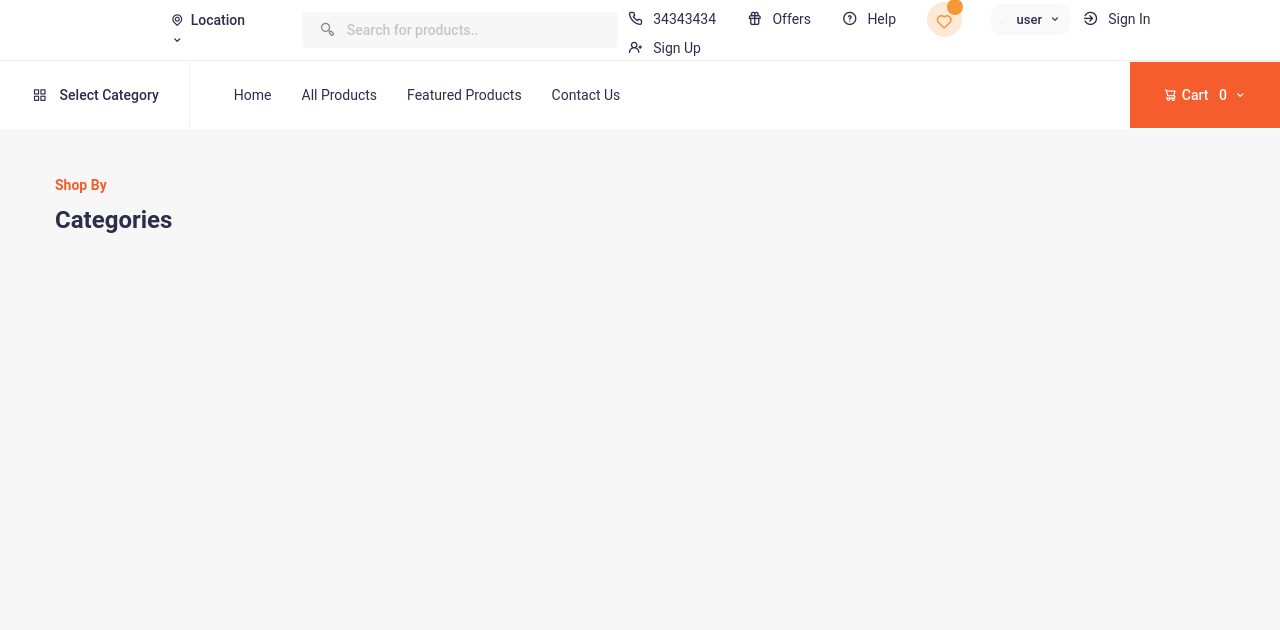
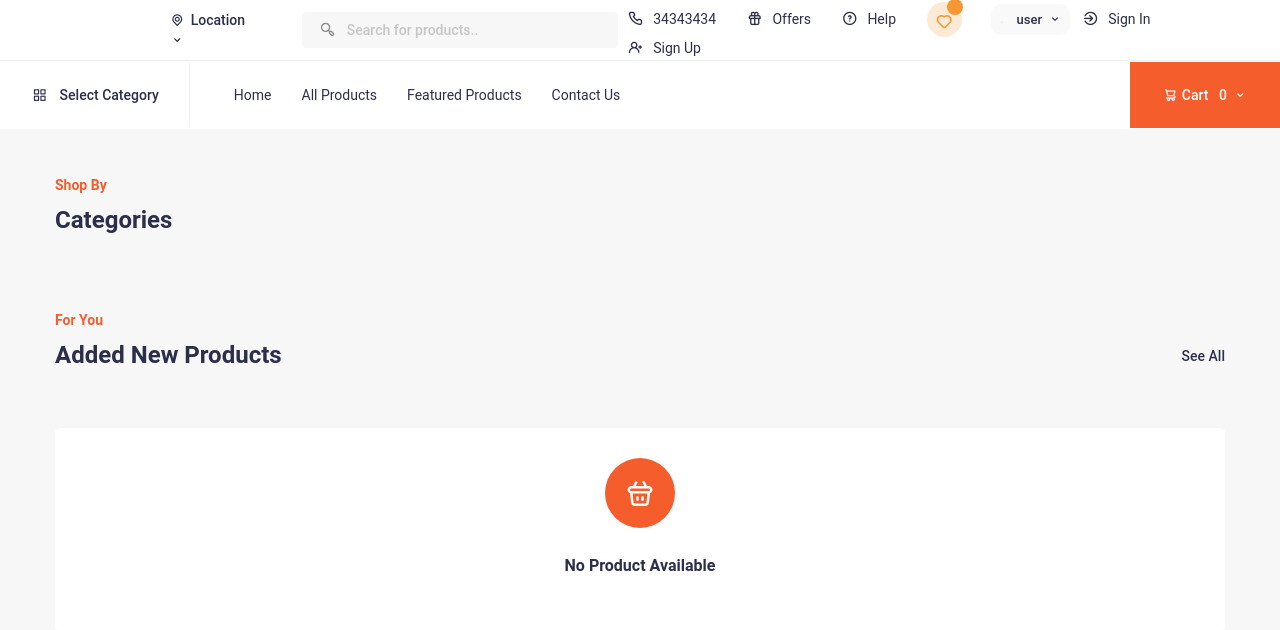
Before and after one commit to rishwanthvallala/e-commerce, a Django app: page / in a window 1280 px wide. Shown: the top 630 px of the page. Run offline with Django 3.2, Linux system fonts and the light colour scheme; tables that the repository leaves empty hold one stand-in row (values such as "Sample post"); grey boxes marked "Sample" are stand-in pictures; some libraries are stand-ins or nearby versions.

Commit message:
show all products in home

```diff
--- a/core/views.py
+++ b/core/views.py
@@ -1,11 +1,14 @@
 from django.shortcuts import render
 
 from categories.models import Category
+from products.models import Product
 
 
 def index(request):
     categories = Category.objects.all()
+    products = Product.objects.all()
     context = {
-        'categories': categories
+        'categories': categories,
+        'products': products,
     }
     return render(request, 'index.html', context)
--- a/templates/index.html
+++ b/templates/index.html
@@ -44,4 +44,43 @@
     </div>
     <!-- Categories End -->
 
+    <!-- New Products Start -->
+    <div class="section145">
+        <div class="container">
+            <div class="row">
+                <div class="col-md-12">
+                    <div class="main-title-tt">
+                        <div class="main-title-left">
+                            <span>For You</span>
+                            <h2>Added New Products</h2>
+                        </div>
+                        <a href="/all-products" class="see-more-btn">See All</a>
+                    </div>
+                </div>
+                {% if products.count > 1 %}
+
+                    <div class="col-md-12">
+                        <div class="owl-carousel featured-slider owl-theme">
+                            {% for product in products %}
+                                <div class="item">
+                                    {% include 'includes/product.html' %}
+                                </div>
+                            {% endfor %}
+                        </div>
+                    </div>
+                {% else %}
+                    <div class="col-lg-12 col-md-12">
+                        <div class="how-order-steps">
+                            <div class="how-order-icon">
+                                <i class="uil uil-shopping-basket"></i>
+                            </div>
+                            <h4> No Product Available </h4>
+                        </div>
+                    </div>
+                {% endif %}
+            </div>
+        </div>
+    </div>
+    <!-- New Products End -->
+
 {% endblock %}
```
Also changed, not shown: templates/includes/product.html (added, +29 -0 lines).
